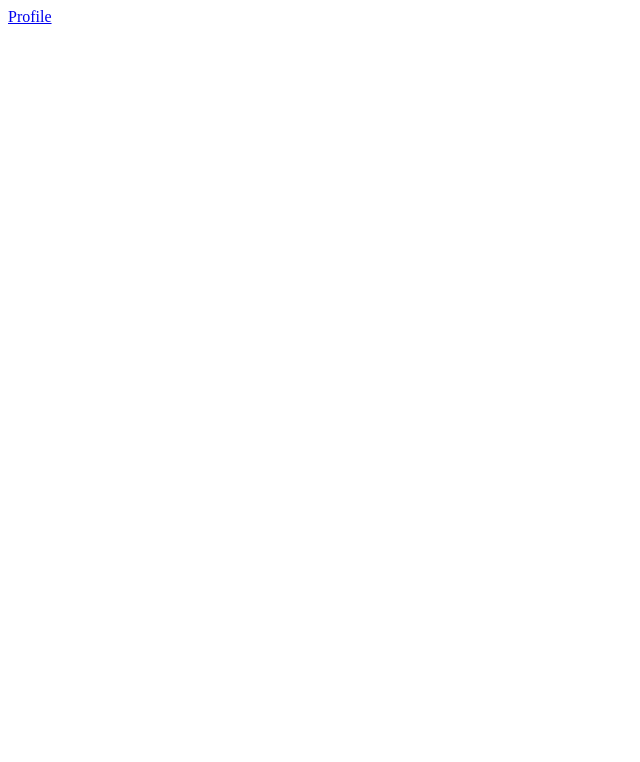
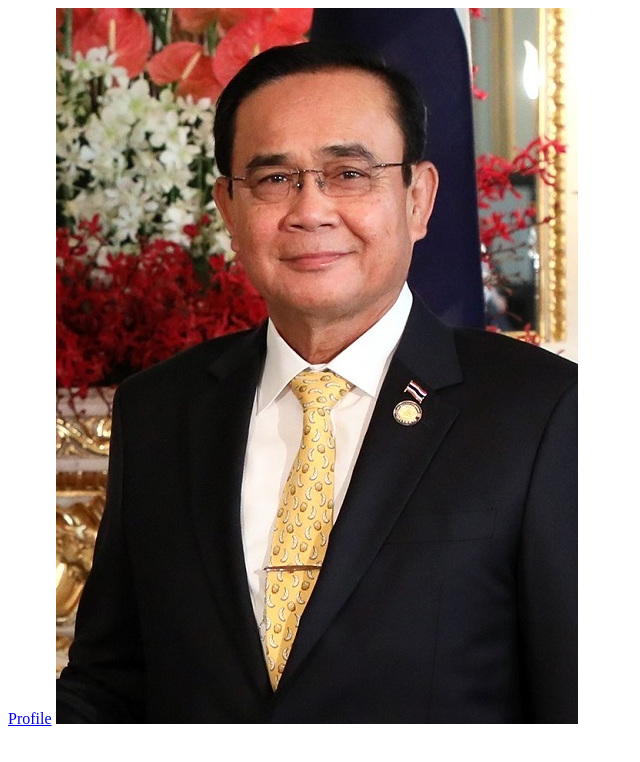
Before and after one commit to RinZ5/DevOps-Lab03-3, a plain HTML site: page index.html in a window 1280 px wide. Shown: the whole page, without its empty margins (0-640 px from the left). Drawn offline with Linux system fonts and the light colour scheme.

Commit message:
add friend img

```diff
--- a/index.html
+++ b/index.html
@@ -7,5 +7,6 @@
   </head>
   <body>
     <a href="profile.html">Profile</a>
+    <img src="friend.jpg">
   </body>
 </html>
```
Also changed, not shown: friend.jpg (added).
